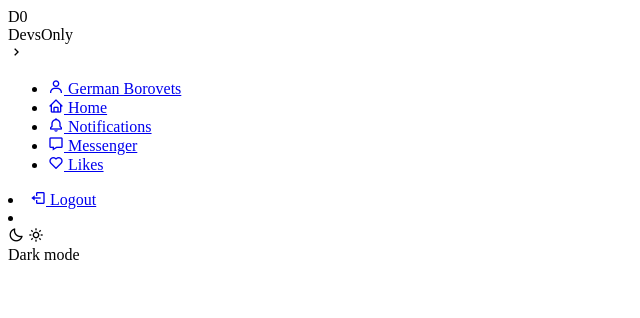
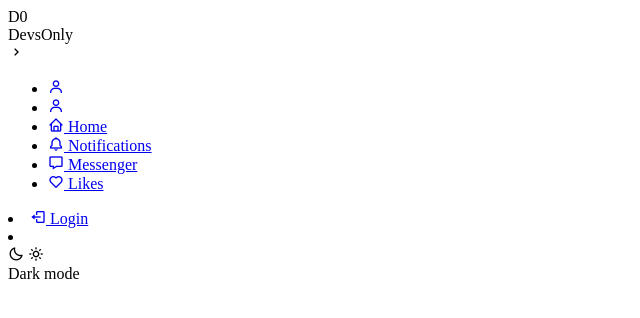
Before and after one commit to GermanBorovets/DevsOnly, a Django app: template devsonly_web/main/templates/base/menu.html in a window 1280 px wide. Shown: the top 318 px of the page, without its empty margins (0-640 px from the left). Run offline with Django 4.2, Linux system fonts and the light colour scheme; the template is opened without the code that fills it, so the values that code supplies are empty; parts of the project's set-up code (start-up, migrations or seed data) failed here and were passed over.

Commit message:
fix menu

```diff
--- a/devsonly_web/main/templates/base/menu.html
+++ b/devsonly_web/main/templates/base/menu.html
@@ -45,7 +45,18 @@
                 <li class="nav-link">
                     <a href="#">
                         <i class='bx bx-user icon'></i>
-                        <span class="text nav-text">German Borovets</span><!--username-->
+                        {% if request.user.is_authenticated %}
+                        <span class="text nav-text">{{ request.user }}</span><!--username-->
+                        {% endif %}
+                    </a>
+                </li>
+
+                <li class="nav-link">
+                    <a href="/userlist/">
+                        <i class='bx bx-user icon'></i>
+                        {% if request.user.is_staff or request.user.is_superuser %}
+                        <span class="text nav-text">[ADMIN]</span><!--username-->
+                        {% endif %}
                     </a>
                 </li>
 
@@ -82,10 +93,17 @@
 
         <div class="bottom-content">
             <li class="">
-                <a href="#">
+                {% if request.user.is_authenticated %}
+                <a href="/logout/">
                     <i class='bx bx-log-out icon'></i>
                     <span class="text nav-text">Logout</span>
                 </a>
+                {% else %}
+                <a href="/login/">
+                    <i class='bx bx-log-out icon'></i>
+                    <span class="text nav-text">Login</span>
+                </a>
+                {% endif %}
             </li>
 <!--endif-->
             <li class="mode">
```
Also changed, not shown: devsonly_web/devsonly_web/settings.py (+6 -2 lines).
